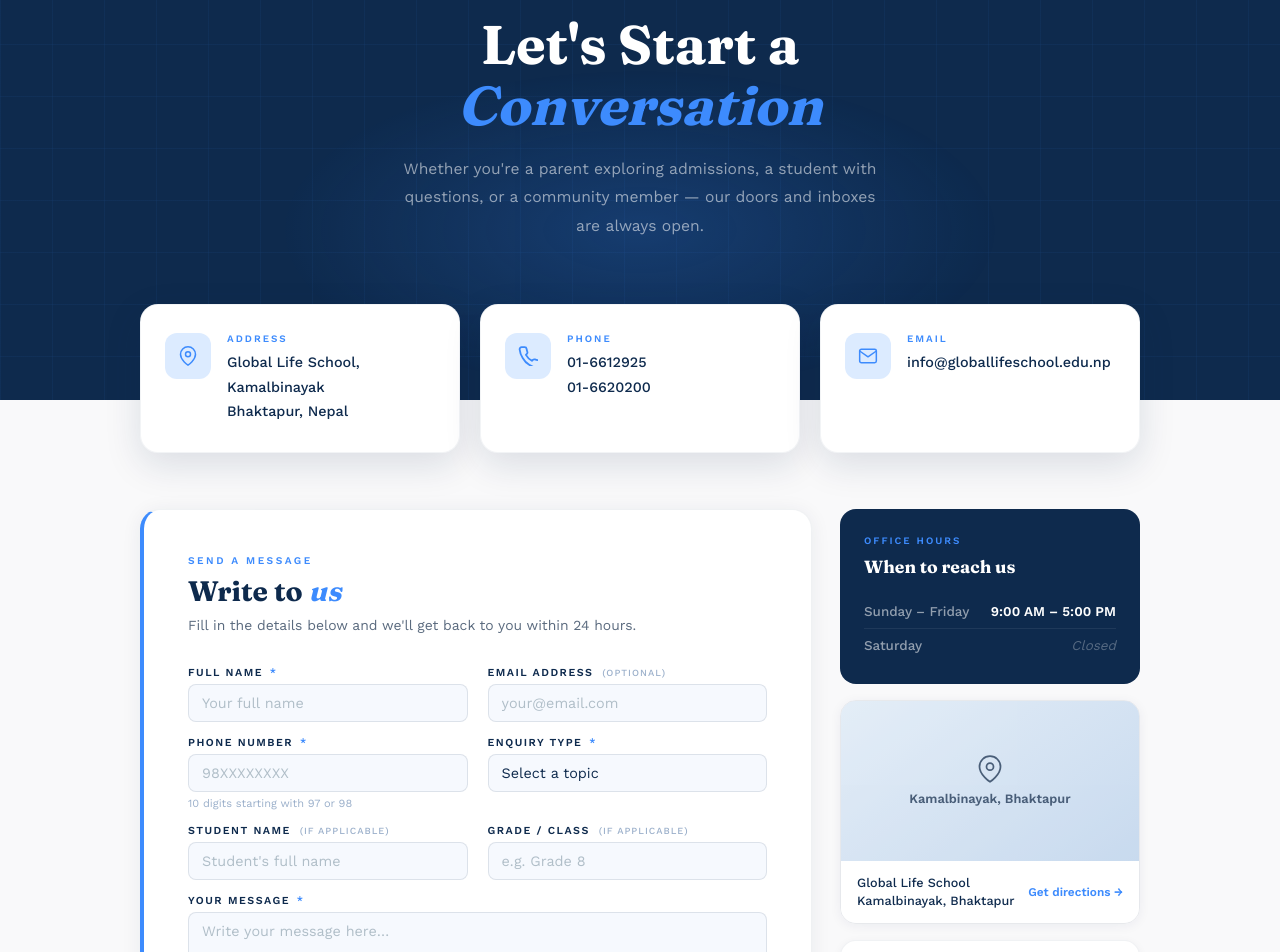
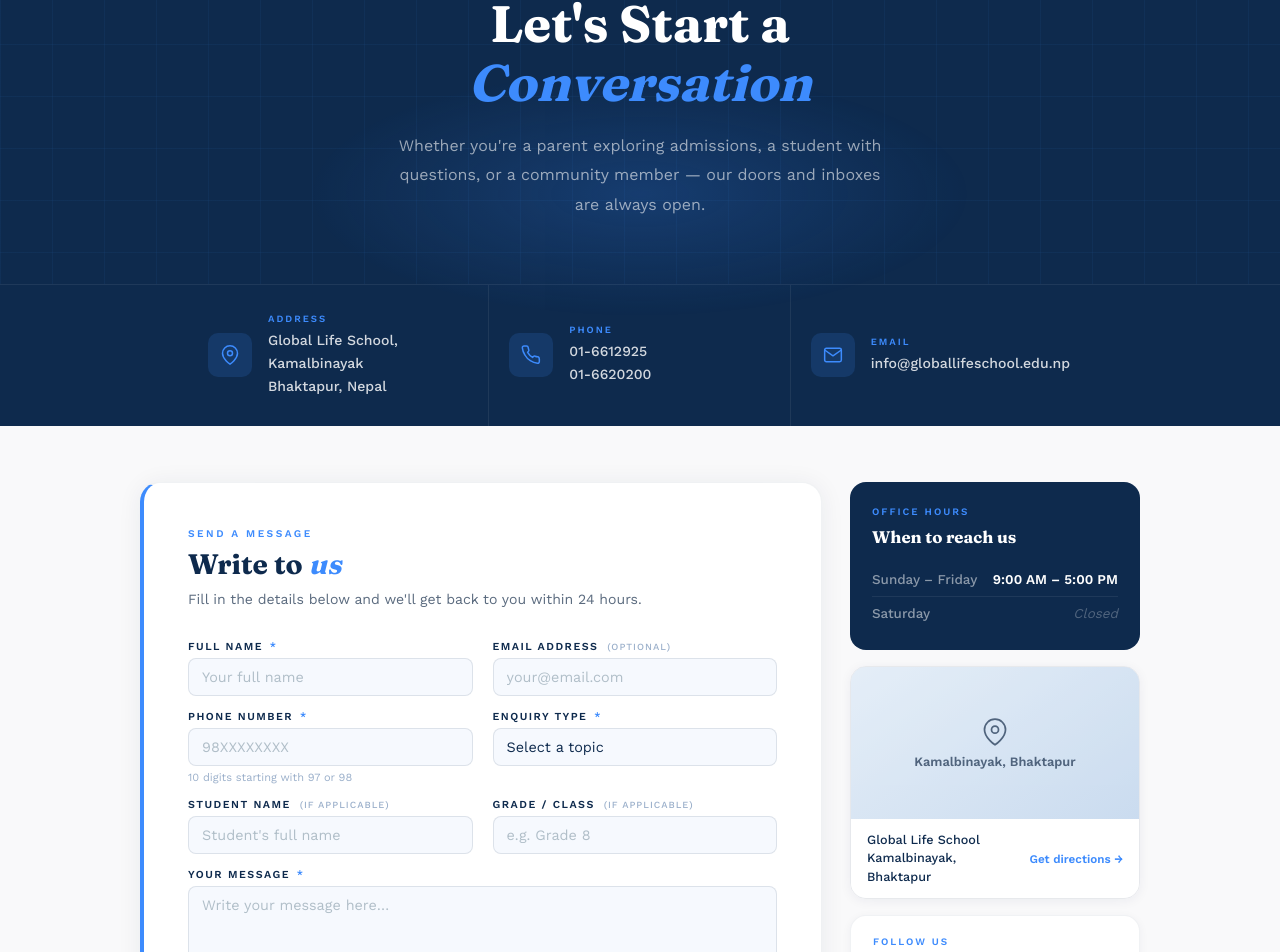
Before and after one commit to swikar-napit/globallife-web, a React (Vite) app: page /contact in a window 1280 px wide. Shown: the part 232-1184 px from the top of the page. Built offline with nearby package versions, Linux system fonts and the light colour scheme.

Commit message:
contact hero

```diff
--- a/src/pages/Contact.css
+++ b/src/pages/Contact.css
@@ -1,38 +1,43 @@
 /* ================================================
    CONTACT PAGE — Contact.css
+   Tokens from index.css:
+   --navy: #0E2A4D  --navy-deep: #081C36
+   --blue-accent: #3D8BFD  --blue-soft: #DCEBFF
+   --bg: #F6F9FE  --page-bg: #F9F9FA
+   Fonts: Fraunces (headings) · Work Sans (body)
    ================================================ */
 
 /* ── HERO ── */
 .ct-hero {
     position: relative;
     background: var(--navy);
-    /* NO overflow:hidden — that was clipping the cards */
-    padding: 88px 48px 160px;
-    /* tall bottom so cards overlap nicely */
+    padding: 72px 48px 64px;
     display: flex;
     flex-direction: column;
     align-items: center;
     text-align: center;
 }
 
+/* subtle grid pattern — same vibe as Home sections */
 .ct-hero-grid {
     position: absolute;
     inset: 0;
+    overflow: hidden;
+    pointer-events: none;
     background-image:
-        linear-gradient(rgba(61, 139, 253, 0.055) 1px, transparent 1px),
-        linear-gradient(90deg, rgba(61, 139, 253, 0.055) 1px, transparent 1px);
+        linear-gradient(rgba(61, 139, 253, 0.06) 1px, transparent 1px),
+        linear-gradient(90deg, rgba(61, 139, 253, 0.06) 1px, transparent 1px);
     background-size: 52px 52px;
-    pointer-events: none;
-    overflow: hidden;
 }
 
+/* radial glow at bottom — bleeds into the strip below for continuity */
 .ct-hero-glow {
     position: absolute;
-    bottom: 0;
+    bottom: -40px;
     left: 50%;
     transform: translateX(-50%);
-    width: 760px;
-    height: 340px;
+    width: 700px;
+    height: 260px;
     background: radial-gradient(ellipse, rgba(61, 139, 253, 0.2) 0%, transparent 68%);
     pointer-events: none;
     animation: ctGlow 5s ease-in-out infinite alternate;
@@ -40,7 +45,7 @@
 
 @keyframes ctGlow {
     from {
-        opacity: 0.6;
+        opacity: 0.55;
     }
 
     to {
@@ -51,9 +56,10 @@
 .ct-hero-content {
     position: relative;
     z-index: 2;
-    max-width: 680px;
+    max-width: 640px;
 }
 
+/* breadcrumb — matches Home page style */
 .ct-breadcrumb {
     display: flex;
     align-items: center;
@@ -62,7 +68,7 @@
     font-size: 0.75rem;
     color: rgba(255, 255, 255, 0.4);
     font-weight: 500;
-    margin-bottom: 28px;
+    margin-bottom: 24px;
 }
 
 .ct-breadcrumb a {
@@ -87,19 +93,20 @@
     color: rgba(255, 255, 255, 0.78);
 }
 
+/* eyebrow pill — mirrors .hero-eyebrow from index.css but inverted */
 .ct-hero-eyebrow {
     display: inline-flex;
     align-items: center;
     gap: 8px;
     background: rgba(61, 139, 253, 0.13);
-    border: 1px solid rgba(61, 139, 253, 0.28);
+    border: 1px solid rgba(61, 139, 253, 0.3);
     color: #7ab8ff;
-    font-size: 0.67rem;
-    font-weight: 700;
+    font-size: 0.68rem;
+    font-weight: 600;
     letter-spacing: 2.5px;
     text-transform: uppercase;
     padding: 6px 16px;
-    border-radius: 999px;
+    border-radius: 20px;
     margin-bottom: 22px;
 }
 
@@ -111,12 +118,13 @@
     flex-shrink: 0;
 }
 
+/* heading — mirrors .hero-heading font sizing */
 .ct-hero-title {
     font-family: 'Fraunces', serif;
-    font-size: clamp(2.2rem, 4.5vw, 3.4rem);
+    font-size: clamp(2rem, 4.5vw, 3.2rem);
     font-weight: 700;
     color: #fff;
-    line-height: 1.12;
+    line-height: 1.15;
     margin-bottom: 18px;
 }
 
@@ -126,56 +134,51 @@
 }
 
 .ct-hero-sub {
-    font-size: 0.98rem;
-    color: rgba(255, 255, 255, 0.55);
-    line-height: 1.82;
+    font-size: 1rem;
+    color: rgba(255, 255, 255, 0.58);
+    line-height: 1.85;
     max-width: 500px;
     margin: 0 auto;
 }
 
-/* ── CARDS SECTION ── */
-/* This sits directly after the hero in the DOM.
-   Negative margin pulls it UP over the hero's tall bottom padding. */
-.ct-cards-section {
-    background: var(--page-bg);
+/* ── INFO STRIP ── */
+/* Continues the navy background — no clipping issues at all */
+.ct-strip {
+    background: var(--navy);
+    border-top: 1px solid rgba(255, 255, 255, 0.07);
+}
+
+.ct-strip-inner {
+    max-width: 1000px;
+    margin: 0 auto;
+    display: grid;
+    grid-template-columns: repeat(3, 1fr);
     padding: 0 48px;
 }
 
-.ct-cards-row {
-    display: grid;
-    grid-template-columns: repeat(3, 1fr);
-    gap: 20px;
-    max-width: 1000px;
-    margin: -96px auto 0;
-    /* pulls cards up into the hero */
-    padding-bottom: 56px;
-    position: relative;
-    z-index: 20;
-    /* above the hero */
+.ct-strip-item {
+    display: flex;
+    align-items: center;
+    gap: 16px;
+    padding: 28px 20px;
+    border-right: 1px solid rgba(255, 255, 255, 0.07);
+    transition: background 0.2s;
+    cursor: default;
 }
 
-.ct-info-card {
-    background: #fff;
-    border-radius: 18px;
-    padding: 28px 24px;
-    box-shadow: 0 12px 36px rgba(14, 42, 77, 0.13);
-    display: flex;
-    align-items: flex-start;
-    gap: 16px;
-    border: 1px solid rgba(14, 42, 77, 0.05);
-    transition: transform 0.25s ease, box-shadow 0.25s ease;
+.ct-strip-item:last-child {
+    border-right: none;
 }
 
-.ct-info-card:hover {
-    transform: translateY(-5px);
-    box-shadow: 0 20px 48px rgba(14, 42, 77, 0.16);
+.ct-strip-item:hover {
+    background: rgba(255, 255, 255, 0.03);
 }
 
-.ct-info-card-icon {
-    width: 46px;
-    height: 46px;
-    border-radius: 12px;
-    background: var(--blue-soft);
+.ct-strip-icon {
+    width: 44px;
+    height: 44px;
+    border-radius: 10px;
+    background: rgba(61, 139, 253, 0.15);
     color: var(--blue-accent);
     display: flex;
     align-items: center;
@@ -183,43 +186,43 @@
     flex-shrink: 0;
 }
 
-.ct-info-card-label {
-    font-size: 0.62rem;
+.ct-strip-label {
+    font-size: 0.6rem;
     font-weight: 700;
     letter-spacing: 2px;
     text-transform: uppercase;
     color: var(--blue-accent);
-    margin-bottom: 6px;
+    margin-bottom: 5px;
 }
 
-.ct-info-card-value {
-    font-size: 0.9rem;
+.ct-strip-value {
+    font-size: 0.88rem;
     font-weight: 500;
-    color: var(--navy);
-    line-height: 1.7;
+    color: rgba(255, 255, 255, 0.82);
+    line-height: 1.65;
 }
 
-.ct-info-card-value a {
-    color: var(--navy);
+.ct-strip-value a {
+    color: rgba(255, 255, 255, 0.82);
     text-decoration: none;
     transition: color 0.2s;
 }
 
-.ct-info-card-value a:hover {
-    color: var(--blue-accent);
+.ct-strip-value a:hover {
+    color: #fff;
 }
 
-/* ── BODY: form + sidebar ── */
+/* ── BODY ── */
 .ct-body {
     background: var(--page-bg);
-    padding: 0 48px 80px;
+    padding: 56px 48px 80px;
 }
 
 .ct-body-inner {
     max-width: 1000px;
     margin: 0 auto;
     display: grid;
-    grid-template-columns: 1fr 300px;
+    grid-template-columns: 1fr 290px;
     gap: 28px;
     align-items: start;
 }
@@ -229,12 +232,13 @@
     background: #fff;
     border-radius: 20px;
     padding: 44px 44px 40px;
-    box-shadow: 0 2px 20px rgba(14, 42, 77, 0.07);
+    box-shadow: 0 2px 24px rgba(14, 42, 77, 0.07);
     border: 1px solid rgba(14, 42, 77, 0.06);
+    /* notebook line — signature element */
     border-left: 4px solid var(--blue-accent);
 }
 
-.ct-form-section-label {
+.ct-form-eyebrow {
     font-size: 0.64rem;
     font-weight: 700;
     letter-spacing: 2.5px;
@@ -258,9 +262,9 @@
 }
 
 .ct-form-sub {
-    font-size: 0.87rem;
+    font-size: 0.88rem;
     color: #5a6a7e;
-    line-height: 1.72;
+    line-height: 1.75;
     margin-bottom: 28px;
 }
 
@@ -301,6 +305,7 @@
     letter-spacing: 1px;
 }
 
+/* inputs — mirrors Home's form aesthetic */
 .ct-input,
 .ct-select,
 .ct-textarea {
@@ -343,7 +348,7 @@
 
 .ct-textarea {
     resize: vertical;
-    min-height: 108px;
+    min-height: 110px;
 }
 
 .ct-field-hint {
@@ -372,6 +377,7 @@
     max-width: 280px;
 }
 
+/* submit — mirrors .hero-btn-primary from index.css */
 .ct-submit-btn {
     display: inline-flex;
     align-items: center;
@@ -379,20 +385,21 @@
     background: var(--navy);
     color: #fff;
     font-family: 'Work Sans', sans-serif;
-    font-weight: 700;
+    font-weight: 600;
     font-size: 0.9rem;
     padding: 12px 28px;
     border-radius: 8px;
     border: none;
     cursor: pointer;
-    transition: background 0.25s, transform 0.2s, box-shadow 0.2s;
+    transition: background 0.3s ease, transform 0.2s ease, box-shadow 0.3s ease;
     white-space: nowrap;
+    letter-spacing: 0.3px;
 }
 
 .ct-submit-btn:hover {
     background: var(--navy-deep);
     transform: translateY(-2px);
-    box-shadow: 0 8px 22px rgba(14, 42, 77, 0.22);
+    box-shadow: 0 8px 24px rgba(14, 42, 77, 0.25);
 }
 
 .ct-submit-btn .btn-arrow {
@@ -410,13 +417,7 @@
     gap: 16px;
 }
 
-.ct-hours-card {
-    background: var(--navy);
-    border-radius: 16px;
-    padding: 26px 24px 22px;
-}
-
-.ct-hours-eyebrow {
+.ct-side-eyebrow {
     font-size: 0.62rem;
     font-weight: 700;
     letter-spacing: 2px;
@@ -425,12 +426,19 @@
     margin-bottom: 10px;
 }
 
+/* Hours — navy card matching site's dark cards */
+.ct-hours-card {
+    background: var(--navy);
+    border-radius: 16px;
+    padding: 24px 22px 20px;
+}
+
 .ct-hours-title {
     font-family: 'Fraunces', serif;
-    font-size: 1.1rem;
+    font-size: 1.05rem;
     font-weight: 700;
     color: #fff;
-    margin-bottom: 16px;
+    margin-bottom: 14px;
     line-height: 1.3;
 }
 
@@ -448,7 +456,7 @@
 }
 
 .ct-hours-day {
-    color: rgba(255, 255, 255, 0.55);
+    color: rgba(255, 255, 255, 0.52);
     font-weight: 500;
 }
 
@@ -458,11 +466,12 @@
 }
 
 .ct-hours-time.closed {
-    color: rgba(255, 255, 255, 0.3);
+    color: rgba(255, 255, 255, 0.28);
     font-weight: 400;
     font-style: italic;
 }
 
+/* Map card */
 .ct-map-card {
     border-radius: 16px;
     overflow: hidden;
@@ -471,7 +480,7 @@
 }
 
 .ct-map-visual {
-    height: 160px;
+    height: 152px;
     background: linear-gradient(145deg, #dce9f6 0%, #b8d0eb 100%);
     display: flex;
     flex-direction: column;
@@ -481,12 +490,12 @@
     color: var(--navy);
     font-size: 0.8rem;
     font-weight: 600;
-    opacity: 0.75;
+    opacity: 0.72;
 }
 
 .ct-map-footer {
     background: #fff;
-    padding: 13px 16px;
+    padding: 12px 16px;
     display: flex;
     align-items: center;
     justify-content: space-between;
@@ -501,7 +510,7 @@
 }
 
 .ct-map-link {
-    font-size: 0.74rem;
+    font-size: 0.73rem;
     font-weight: 700;
     color: var(--blue-accent);
     text-decoration: none;
@@ -514,21 +523,13 @@
     color: var(--navy);
 }
 
+/* Social card */
 .ct-social-card {
     background: #fff;
     border-radius: 16px;
-    padding: 20px 24px;
+    padding: 20px 22px;
     border: 1px solid rgba(14, 42, 77, 0.06);
     box-shadow: 0 2px 10px rgba(14, 42, 77, 0.05);
-}
-
-.ct-social-eyebrow {
-    font-size: 0.62rem;
-    font-weight: 700;
-    letter-spacing: 2px;
-    text-transform: uppercase;
-    color: var(--blue-accent);
-    margin-bottom: 12px;
 }
 
 .ct-social-row {
@@ -559,7 +560,7 @@
     color: var(--blue-accent);
 }
 
-/* ── SUCCESS ── */
+/* ── SUCCESS STATE ── */
 .ct-success {
     display: flex;
     flex-direction: column;
@@ -633,30 +634,34 @@
     }
 }
 
-@media (max-width: 820px) {
-    .ct-hero {
-        padding: 72px 24px 140px;
-    }
-
-    .ct-cards-section {
+@media (max-width: 768px) {
+    .ct-strip-inner {
+        grid-template-columns: 1fr;
         padding: 0 24px;
     }
 
-    .ct-cards-row {
-        grid-template-columns: 1fr;
-        margin-top: -80px;
-        gap: 14px;
-        padding-bottom: 40px;
+    .ct-strip-item {
+        border-right: none;
+        border-bottom: 1px solid rgba(255, 255, 255, 0.07);
+        padding: 20px 0;
+    }
+
+    .ct-strip-item:last-child {
+        border-bottom: none;
+    }
+
+    .ct-hero {
+        padding: 60px 24px 52px;
     }
 
     .ct-body {
-        padding: 0 24px 56px;
+        padding: 40px 24px 60px;
     }
 }
 
 @media (max-width: 640px) {
     .ct-hero {
-        padding: 64px 20px 130px;
+        padding: 56px 20px 48px;
     }
 
     .ct-form-grid {
@@ -677,15 +682,11 @@
     }
 
     .ct-form-card {
-        padding: 28px 22px;
+        padding: 28px 20px;
     }
 
     .ct-body {
-        padding: 0 16px 56px;
-    }
-
-    .ct-cards-section {
-        padding: 0 16px;
+        padding: 32px 16px 56px;
     }
 
     .ct-side {
--- a/src/pages/Contact.jsx
+++ b/src/pages/Contact.jsx
@@ -1,13 +1,14 @@
 import { useState } from "react";
 import "./Contact.css";
 
-const infoCards = [
+const stripItems = [
   {
     label: "Address",
     value: ["Global Life School, Kamalbinayak", "Bhaktapur, Nepal"],
     icon: (
       <svg width="20" height="20" viewBox="0 0 24 24" fill="none" stroke="currentColor" strokeWidth="1.8" strokeLinecap="round" strokeLinejoin="round">
-        <path d="M21 10c0 7-9 13-9 13s-9-6-9-13a9 9 0 0 1 18 0z"/><circle cx="12" cy="10" r="3"/>
+        <path d="M21 10c0 7-9 13-9 13s-9-6-9-13a9 9 0 0 1 18 0z"/>
+        <circle cx="12" cy="10" r="3"/>
       </svg>
     ),
   },
@@ -15,7 +16,7 @@ const infoCards = [
     label: "Phone",
     value: ["01-6612925", "01-6620200"],
     icon: (
-      <svg width="20" height="20" viewBox="0 0   <App />24 24" fill="none" stroke="currentColor" strokeWidth="1.8" strokeLinecap="round" strokeLinejoin="round">
+      <svg width="20" height="20" viewBox="0 0 24 24" fill="none" stroke="currentColor" strokeWidth="1.8" strokeLinecap="round" strokeLinejoin="round">
         <path d="M22 16.92v3a2 2 0 0 1-2.18 2 19.79 19.79 0 0 1-8.63-3.07A19.5 19.5 0 0 1 4.69 12 19.79 19.79 0 0 1 1.61 3.4 2 2 0 0 1 3.6 1.22h3a2 2 0 0 1 2 1.72c.127.96.361 1.903.7 2.81a2 2 0 0 1-.45 2.11L7.91 8.84a16 16 0 0 0 6 6l.95-.95a2 2 0 0 1 2.11-.45c.907.339 1.85.573 2.81.7A2 2 0 0 1 21.73 16.92z"/>
       </svg>
     ),
@@ -26,7 +27,8 @@ const infoCards = [
     link: "mailto:info@globallifeschool.edu.np",
     icon: (
       <svg width="20" height="20" viewBox="0 0 24 24" fill="none" stroke="currentColor" strokeWidth="1.8" strokeLinecap="round" strokeLinejoin="round">
-        <path d="M4 4h16c1.1 0 2 .9 2 2v12c0 1.1-.9 2-2 2H4c-1.1 0-2-.9-2-2V6c0-1.1.9-2 2-2z"/><polyline points="22,6 12,13 2,6"/>
+        <path d="M4 4h16c1.1 0 2 .9 2 2v12c0 1.1-.9 2-2 2H4c-1.1 0-2-.9-2-2V6c0-1.1.9-2 2-2z"/>
+        <polyline points="22,6 12,13 2,6"/>
       </svg>
     ),
   },
@@ -34,7 +36,7 @@ const infoCards = [
 
 const hours = [
   { day: "Sunday – Friday", time: "9:00 AM – 5:00 PM" },
-  { day: "Saturday",        time: "Closed", closed: true },
+  { day: "Saturday", time: "Closed", closed: true },
 ];
 
 const enquiryTypes = [
@@ -92,12 +94,12 @@ export default function Contact() {
             <div className="ct-breadcrumb-sep" />
             <span className="ct-breadcrumb-current">Contact</span>
           </nav>
-          <div className="ct-hero-eyebrow">
+          <span className="ct-hero-eyebrow">
             <span className="ct-hero-eyebrow-dot" />
             We'd love to hear from you
-          </div>
+          </span>
           <h1 className="ct-hero-title">
-            Let's Start a<br /><em>Conversation</em>
+            Let's Start a <em>Conversation</em>
           </h1>
           <p className="ct-hero-sub">
             Whether you're a parent exploring admissions, a student with questions,
@@ -106,21 +108,20 @@ export default function Contact() {
         </div>
       </section>
 
-      {/* ── INFO CARDS ── */}
-      {/* .ct-cards-section has page-bg; negative margin on the row overlaps the hero */}
-      <div className="ct-cards-section">
-        <div className="ct-cards-row">
-          {infoCards.map((card) => (
-            <div key={card.label} className="ct-info-card">
-              <div className="ct-info-card-icon">{card.icon}</div>
+      {/* ── INFO STRIP — same navy background, no overlap tricks ── */}
+      <div className="ct-strip">
+        <div className="ct-strip-inner">
+          {stripItems.map((item) => (
+            <div key={item.label} className="ct-strip-item">
+              <div className="ct-strip-icon">{item.icon}</div>
               <div>
-                <div className="ct-info-card-label">{card.label}</div>
-                <div className="ct-info-card-value">
-                  {card.link ? (
-                    <a href={card.link}>{card.value[0]}</a>
+                <div className="ct-strip-label">{item.label}</div>
+                <div className="ct-strip-value">
+                  {item.link ? (
+                    <a href={item.link}>{item.value[0]}</a>
                   ) : (
-                    card.value.map((line, i) => (
-                      <span key={i}>{line}{i < card.value.length - 1 && <br />}</span>
+                    item.value.map((line, i) => (
+                      <span key={i}>{line}{i < item.value.length - 1 && <br />}</span>
                     ))
                   )}
                 </div>
@@ -134,9 +135,9 @@ export default function Contact() {
       <div className="ct-body">
         <div className="ct-body-inner">
 
-          {/* FORM */}
+          {/* ── FORM ── */}
           <div className="ct-form-card">
-            <p className="ct-form-section-label">Send a Message</p>
+            <p className="ct-form-eyebrow">Send a Message</p>
 
             {submitted ? (
               <div className="ct-success">
@@ -162,24 +163,25 @@ export default function Contact() {
                 </p>
 
                 <div className="ct-form-grid">
+
                   <div className="ct-form-group">
                     <label className="ct-form-label">Full Name <span className="req">*</span></label>
                     <input className={`ct-input${errors.fullName ? " err" : ""}`} name="fullName"
-                      placeholder="Your full name" value={form.fullName} onChange={handleChange}/>
+                      placeholder="Your full name" value={form.fullName} onChange={handleChange} />
                     {errors.fullName && <span className="ct-field-err">{errors.fullName}</span>}
                   </div>
 
                   <div className="ct-form-group">
                     <label className="ct-form-label">Email Address <span className="opt">(optional)</span></label>
                     <input className={`ct-input${errors.email ? " err" : ""}`} name="email"
-                      type="email" placeholder="your@email.com" value={form.email} onChange={handleChange}/>
+                      type="email" placeholder="your@email.com" value={form.email} onChange={handleChange} />
                     {errors.email && <span className="ct-field-err">{errors.email}</span>}
                   </div>
 
                   <div className="ct-form-group">
                     <label className="ct-form-label">Phone Number <span className="req">*</span></label>
                     <input className={`ct-input${errors.phone ? " err" : ""}`} name="phone"
-                      placeholder="98XXXXXXXX" value={form.phone} onChange={handleChange}/>
+                      placeholder="98XXXXXXXX" value={form.phone} onChange={handleChange} />
                     {errors.phone
                       ? <span className="ct-field-err">{errors.phone}</span>
                       : <span className="ct-field-hint">10 digits starting with 97 or 98</span>}
@@ -199,21 +201,22 @@ export default function Contact() {
                   <div className="ct-form-group">
                     <label className="ct-form-label">Student Name <span className="opt">(if applicable)</span></label>
                     <input className="ct-input" name="studentName"
-                      placeholder="Student's full name" value={form.studentName} onChange={handleChange}/>
+                      placeholder="Student's full name" value={form.studentName} onChange={handleChange} />
                   </div>
 
                   <div className="ct-form-group">
                     <label className="ct-form-label">Grade / Class <span className="opt">(if applicable)</span></label>
                     <input className="ct-input" name="grade"
-                      placeholder="e.g. Grade 8" value={form.grade} onChange={handleChange}/>
+                      placeholder="e.g. Grade 8" value={form.grade} onChange={handleChange} />
                   </div>
 
                   <div className="ct-form-group full">
                     <label className="ct-form-label">Your Message <span className="req">*</span></label>
                     <textarea className={`ct-textarea${errors.message ? " err" : ""}`} name="message"
-                      placeholder="Write your message here…" value={form.message} onChange={handleChange}/>
+                      placeholder="Write your message here…" value={form.message} onChange={handleChange} />
                     {errors.message && <span className="ct-field-err">{errors.message}</span>}
                   </div>
+
                 </div>
 
                 <div className="ct-form-actions">
@@ -224,7 +227,8 @@ export default function Contact() {
                     Send Message
                     <svg className="btn-arrow" width="15" height="15" viewBox="0 0 24 24" fill="none"
                       stroke="currentColor" strokeWidth="2.2" strokeLinecap="round" strokeLinejoin="round">
-                      <line x1="5" y1="12" x2="19" y2="12"/><polyline points="12 5 19 12 12 19"/>
+                      <line x1="5" y1="12" x2="19" y2="12"/>
+                      <polyline points="12 5 19 12 12 19"/>
                     </svg>
                   </button>
                 </div>
@@ -232,11 +236,11 @@ export default function Contact() {
             )}
           </div>
 
-          {/* SIDEBAR */}
+          {/* ── SIDEBAR ── */}
           <aside className="ct-side">
 
             <div className="ct-hours-card">
-              <p className="ct-hours-eyebrow">Office Hours</p>
+              <p className="ct-side-eyebrow">Office Hours</p>
               <h3 className="ct-hours-title">When to reach us</h3>
               {hours.map((h) => (
                 <div key={h.day} className="ct-hours-row">
@@ -250,7 +254,8 @@ export default function Contact() {
               <div className="ct-map-visual">
                 <svg width="28" height="28" viewBox="0 0 24 24" fill="none" stroke="var(--navy)"
                   strokeWidth="1.5" strokeLinecap="round" strokeLinejoin="round">
-                  <path d="M21 10c0 7-9 13-9 13s-9-6-9-13a9 9 0 0 1 18 0z"/><circle cx="12" cy="10" r="3"/>
+                  <path d="M21 10c0 7-9 13-9 13s-9-6-9-13a9 9 0 0 1 18 0z"/>
+                  <circle cx="12" cy="10" r="3"/>
                 </svg>
                 Kamalbinayak, Bhaktapur
               </div>
@@ -263,7 +268,7 @@ export default function Contact() {
             </div>
 
             <div className="ct-social-card">
-              <p className="ct-social-eyebrow">Follow Us</p>
+              <p className="ct-side-eyebrow">Follow Us</p>
               <div className="ct-social-row">
                 <a href="#" className="ct-social-btn">
                   <svg width="13" height="13" viewBox="0 0 24 24" fill="currentColor">
```
